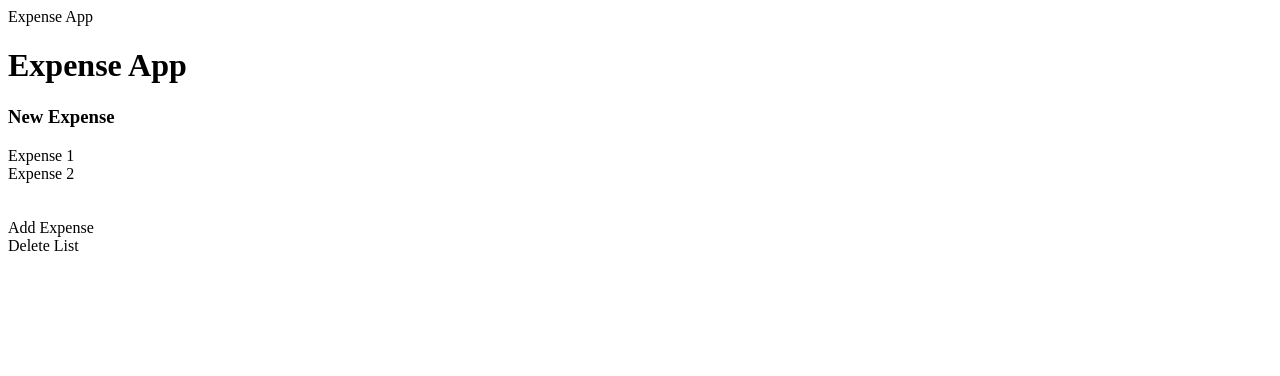
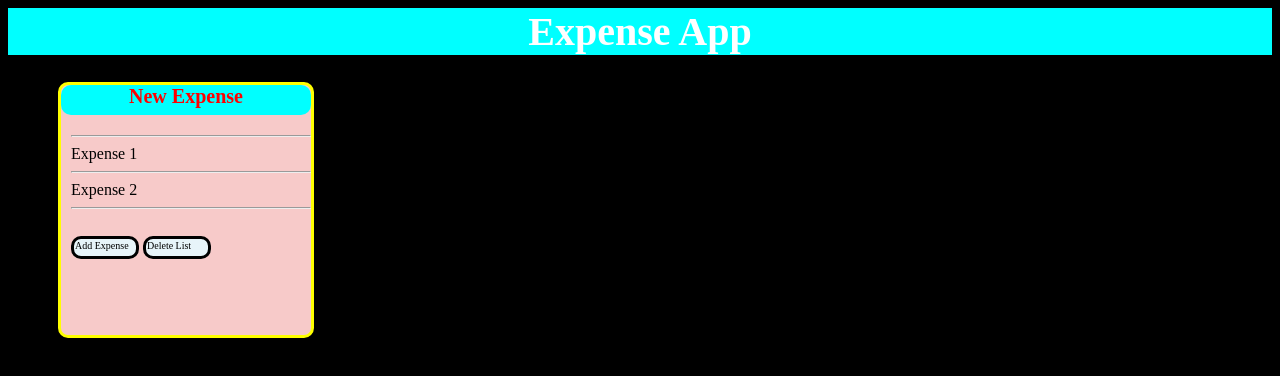
Before and after one commit to PlasticPath/woc5.0-html-css-js-expenseapp-Shail, a plain HTML site: page Project.html in a window 1280 px wide. Drawn offline with Linux system fonts and the light colour scheme.

Commit message:
CSS Part

```diff
--- /dev/null
+++ b/Project.css
@@ -0,0 +1,65 @@
+.One
+{
+    background-color: aqua;
+    text-align: center;
+}
+html
+{
+    background-color: black;
+    color:white;
+}
+#heading
+{
+    font-size: 40px;
+    text-align: center;
+    color: white;
+}
+.Main
+{
+    height:250px;
+    width:250px;
+    border-style: solid;
+    border-color: yellow;
+    border-radius:10px;
+    margin-left:50px;
+    background-color: rgb(247, 202, 201);
+    color:black;
+
+}
+.Two
+{
+    padding-left:10px;
+}
+#heading2
+{
+    height:30px;
+    width:250px;
+    margin-top:0px;
+    font-size:20px;
+    border-radius:10px;
+    color:red;
+}
+#ae
+{
+    height:15px;
+    width:60px;
+    border-style:solid;
+
+    border-radius:10px;
+    padding :1px;
+    font-size: 10px;
+    display: inline-block;
+    background-color: rgb(231, 244, 249);
+}
+#dl
+{
+    height:15px;
+    width:60px;
+    border-style:solid;
+
+    border-radius:10px;
+    font-size: 10px;
+    padding :1px;
+    background-color: rgb(231, 244, 249);
+    display:inline-block;
+}
--- a/Project.html
+++ b/Project.html
@@ -1,21 +1,28 @@
 <html>
     <head>
-        <index>
+        <title>
             Expense App
-        </index>
+        </title>
     </head>
     <body>
-        <h1>
+        <link rel="stylesheet" href="Project.css">
+        <h1 class ="One" id="heading">
             Expense App
         </h1>
-        <div>
-            <h3>New Expense</h3>
+        <div class = "Main">
+            <h3 class ="One" id="heading2">New Expense</h3>
+            <div class = "Two">
+                <hr>
             <div>Expense 1</div>
+            <hr>
             <div>Expense 2</div>
+            <hr>
             <br>
-            <br>
-            <div>Add Expense</div>
-            <div>Delete List</div>
+            <div class = "Three">
+            <div id="ae">Add Expense</div>
+            <div id="dl">Delete List</div>
+            </div>
+            </div>
         </div>
     </body>
 </html>
```
